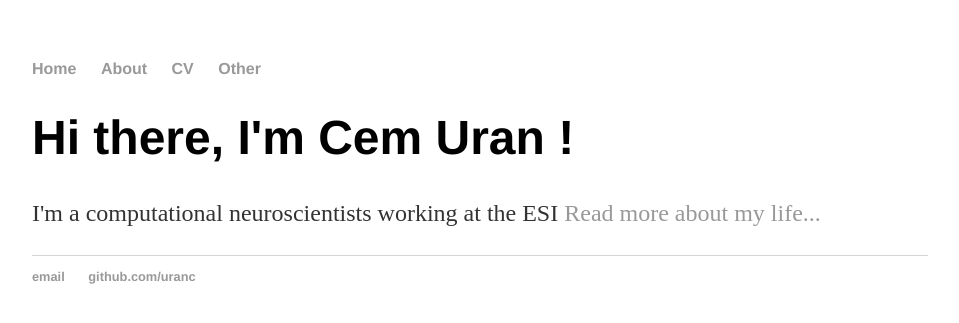
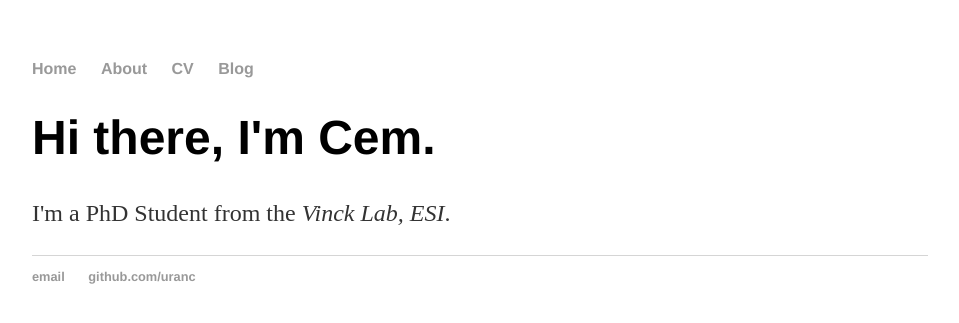
Before and after one commit to uranc/uranc.github.io, a Jekyll site: the page built from index.html, in a window 1280 px wide. Shown: the top 323 px of the page, without its empty margins (160-1119 px from the left). Built offline with Jekyll 4.4.1, drawn with Linux system fonts in a browser that asks for light colours.

Commit message:
Update default.html

```diff
--- a/_layouts/default.html
+++ b/_layouts/default.html
@@ -1,7 +1,7 @@
 <!DOCTYPE html>
 	<html>
 		<head>
-		<title>Cem Uran, PhD Candidate</title>
+			<title>{{ page.title }}</title>
 			<!-- link to main stylesheet -->
 			<link rel="stylesheet" type="text/css" href="/css/main.css">
 		</head>
@@ -11,14 +11,13 @@
 	        		<li><a href="/">Home</a></li>
 		        	<li><a href="/about">About</a></li>
 	        		<li><a href="/cv">CV</a></li>
-        		<li><a href="/blog">Other</a></li>
+	        		<li><a href="/blog">Blog</a></li>
 	    		</ul>
 			</nav>
 			<div class="container">
-    		<div class="blurb">
-        		<h1>Hi there, I'm Cem Uran !</h1>
-				<p>I'm a computational neuroscientists working at the ESI <a href="/about">Read more about my life...</a></p>
-    		</div><!-- /.blurb -->
+
+			{{ content }}
+
 			</div><!-- /.container -->
 			<footer>
 	    		<ul>
```
Lines whose indentation alone changed are shown as unchanged.
